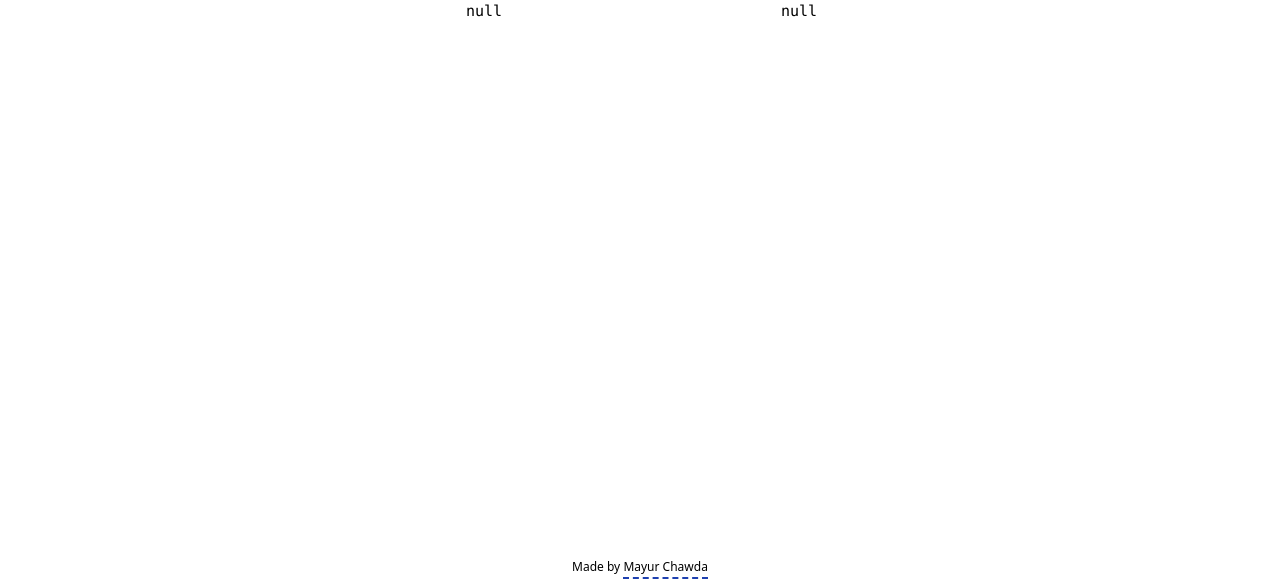
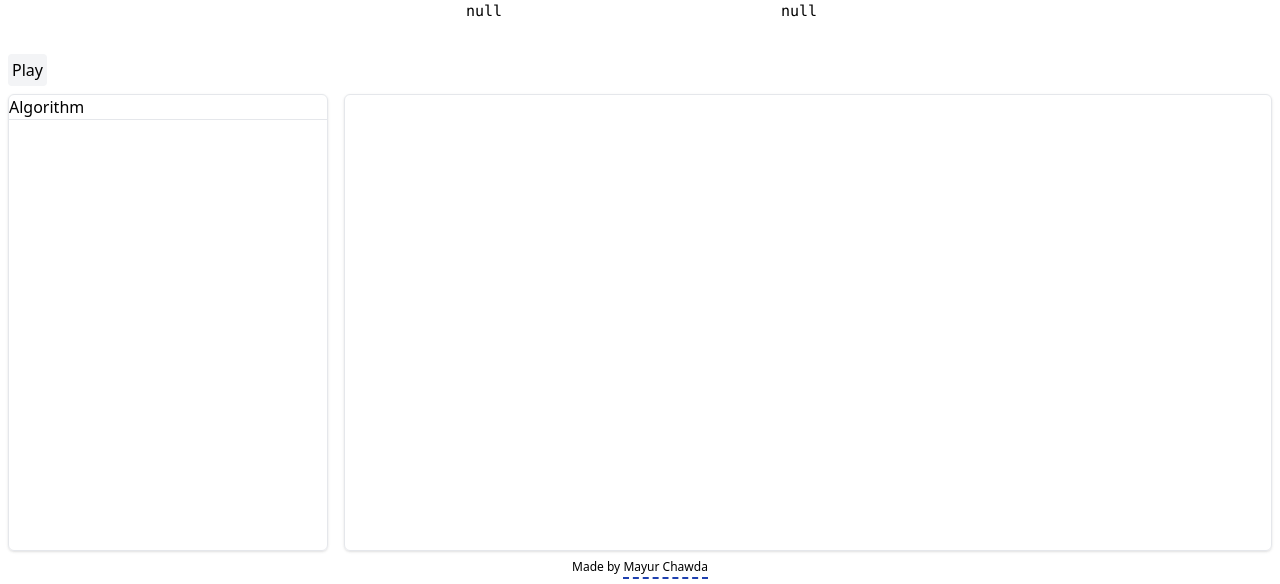
Before and after one commit to mayur124/lru-cache, a React (Vite) app: page / in a window 1280 px wide. Shown: the part 213-797 px from the top of the page. Built offline with nearby package versions, Linux system fonts and the light colour scheme.

Commit message:
Basic App Layout

```diff
--- a/src/components/algorithm/Algorithm.tsx
+++ b/src/components/algorithm/Algorithm.tsx
@@ -1 +1,5 @@
-export const Algorithm = () => <></>;
+export const Algorithm = () => (
+  <>
+    <h3 className="border-b">Algorithm</h3>
+  </>
+);
--- /dev/null
+++ b/src/components/common/Card.tsx
@@ -0,0 +1,7 @@
+import { FC, PropsWithChildren } from "react";
+
+export const Card: FC<PropsWithChildren> = ({ children }) => (
+  <div className="rounded-md border border-gray-200 shadow h-full w-full">
+    {children}
+  </div>
+);
--- /dev/null
+++ b/src/components/common/index.ts
@@ -0,0 +1 @@
+export * from "./Card";
--- a/src/components/index.ts
+++ b/src/components/index.ts
@@ -3,3 +3,4 @@ export * from "./svg-diagram";
 export * from "./algorithm";
 export * from "./map";
 export * from "./operations";
+export * from "./common";
--- a/src/components/svg-diagram/SVGDiagram.tsx
+++ b/src/components/svg-diagram/SVGDiagram.tsx
@@ -111,7 +111,7 @@ export const SVGDiagram: FC<TSvgDiagram> = ({ node }) => {
   }, [showArrows]);
 
   return (
-    <>
+    <div>
       <p className="text-center font-medium">
         <span className="relative cursor-help after:absolute after:border-[2px] after:border-b-0 after:left-0 after:right-0 after:-bottom-1 after:border-blue-800 after:border-dashed before:content-['Capacity_of_Caching_Items'] before:absolute before:opacity-0 hover:before:opacity-100 before:rounded before:font-normal before:whitespace-nowrap before:mt-2 before:px-2 before:py-0.5 before:bg-slate-100 before:border before:border-slate-300 before:left-0 before:top-full before:text-xs before:h-6 before:transition-opacity before:tracking-wide before:shadow-md">Cache Size</span>: 2
       </p>
@@ -196,6 +196,6 @@ export const SVGDiagram: FC<TSvgDiagram> = ({ node }) => {
       >
         Swap Node
       </button> */}
-    </>
+    </div>
   );
 };
--- a/src/pages/main/MainPage.tsx
+++ b/src/pages/main/MainPage.tsx
@@ -1,32 +1,51 @@
+import { useState } from "react";
 import {
   SVGDiagram,
   Header,
   Algorithm,
   Operations,
   Map,
+  Card,
 } from "../../components";
 
-export const MainPage = () => (
+export const MainPage = () => {
+  const [buttonState, setButtonState] = useState(false); // true - play, false - pause
+
+  return (
     <main className="max-w-7xl mx-auto px-2 py-3 flex flex-col h-full">
       <Header />
-    <section className="grow h-full">
+      <section className="grow h-full flex flex-col">
         <SVGDiagram />
-      <div></div>
-      <div className="mt-2 flex gap-2">
-        <div className="grow shrink-0 basis-[calc(3/12*100%)] max-w-[calc(3/12*100%)]">
+        <div className="flex flex-col grow">
+          <div>
+            <button
+              type="button"
+              onClick={() => setButtonState((state) => !state)}
+              className="p-1 rounded bg-gray-100 hover:bg-gray-200 transition-colors"
+            >
+              {buttonState ? "Pause" : "Play"}
+            </button>
+          </div>
+          <div className="-mx-2 mt-2 flex grow [&>div]:grow [&>div]:shrink-0">
+            <div className="mx-2 basis-[calc(3/12*100%)] max-w-[calc(3/12*100%)]">
+              <Card>
                 <Algorithm />
+              </Card>
             </div>
-        <div className="flex gap-2 grow shrink-0 basis-[calc(9/12*100%)] max-w-[calc(9/12*100%)]">
+            <div className="mx-2 flex">
+              <Card>
                 <div>
                   <Operations />
                 </div>
                 <div>
                   <Map />
                 </div>
+              </Card>
+            </div>
           </div>
         </div>
       </section>
-    <footer>
+      <footer className="mt-2">
         <p className="text-center text-xs">
           Made by{" "}
           <a
@@ -40,3 +59,4 @@ export const MainPage = () => (
       </footer>
     </main>
   );
+};
```
Lines whose indentation alone changed are shown as unchanged.
